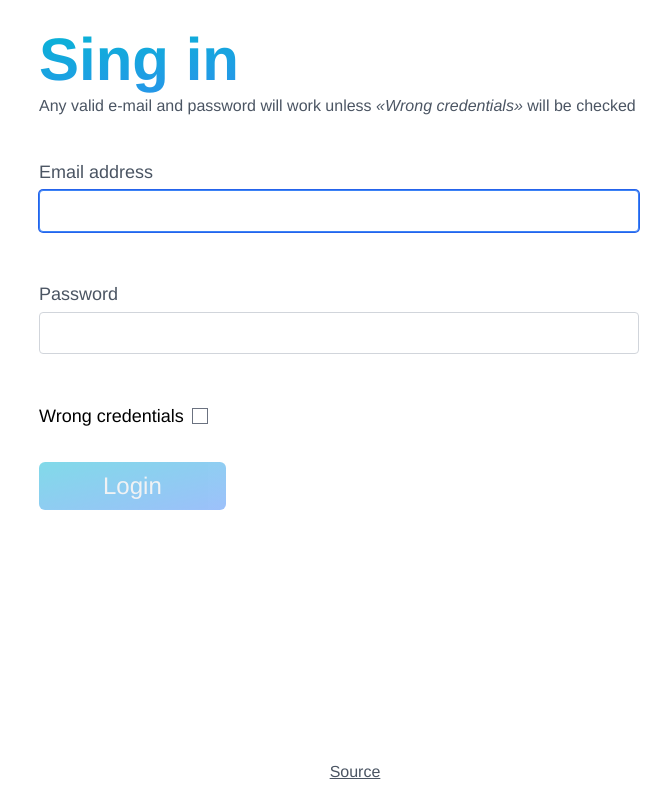
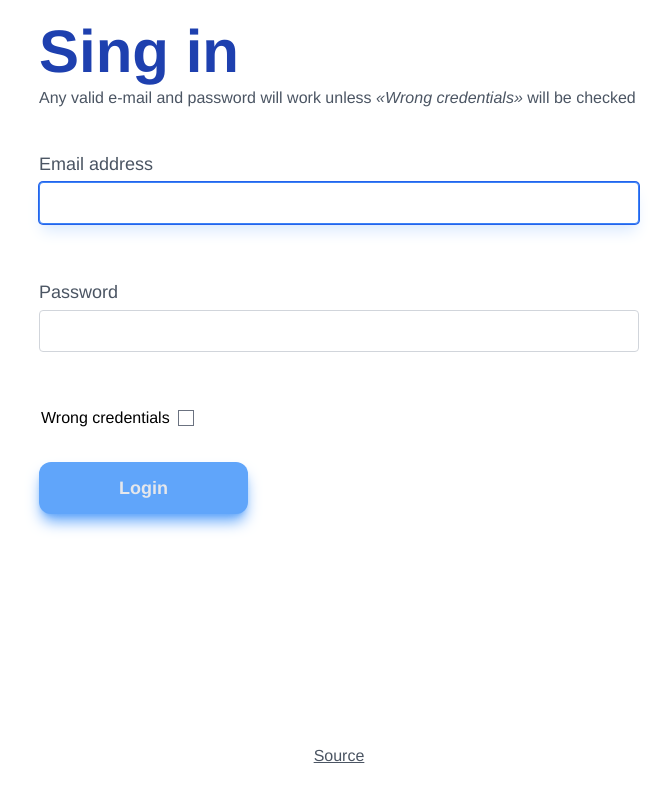
Before and after one commit to aelyseev/login, a React (Vite) app: page /#/login in a window 1280 px wide. Shown: the whole page, without its empty margins (301-972 px from the left). Built offline with nearby package versions, Linux system fonts and the light colour scheme.

Commit message:
Improve UI

```diff
--- a/index.html
+++ b/index.html
@@ -7,8 +7,8 @@
     <meta name="viewport" content="width=device-width, initial-scale=1.0" />
     <title>Login form with React</title>
   </head>
-  <body class="font-body box-border border-t-[1px] border-white">
-    <div id="root"></div>
+  <body class="grid grid-rows-1 min-h-screen font-body box-border border-t-[1px] border-white">
+    <div class="grid grid-rows-[max-content_max-content_1fr]" id="root"></div>
     <script type="module" src="./src/main.tsx"></script>
   </body>
 </html>
--- a/src/app/app.module.css
+++ b/src/app/app.module.css
@@ -1,11 +1,5 @@
 .mainHeader {
-  @apply text-4xl lg:text-6xl;
-  @apply leading-[1.15] font-bold text-blue-500;
+  @apply text-4xl lg:text-6xl font-bold;
+  @apply leading-[1.15];
+  @apply text-blue-800;
 }
-
-@supports (-webkit-background-clip: text) or (background-clip: text) {
-  .mainHeader {
-    @apply text-transparent;
-    @apply bg-clip-text bg-gradient-to-br from-cyan-500 to-blue-500;
-  }
-}
--- a/src/app/app.tsx
+++ b/src/app/app.tsx
@@ -8,8 +8,8 @@ import { RequireAuth } from './require-auth';
 
 export const App = (): ReactElement => {
   return (
-    <main className="my-6 px-10 md:px-0 md:w-[600px] mx-auto">
-      <header>
+    <>
+      <header className="mt-4 px-10 lg:px-0 lg:w-[600px] lg:mx-auto">
         <Routes>
           <Route
             path="/login"
@@ -32,6 +32,7 @@ export const App = (): ReactElement => {
           />
         </Routes>
       </header>
+      <main className="px-10 lg:px-0 lg:w-[600px] lg:mx-auto">
         <section>
           <Routes>
             <Route path="/login" element={<Form />} />
@@ -45,11 +46,12 @@ export const App = (): ReactElement => {
             />
           </Routes>
         </section>
-      <footer className="lg:absolute lg:mt-0 mt-16 left-4 bottom-4 text-gray-600 flex justify-center w-full">
+      </main>
+      <footer className="pb-8 pt-16 text-gray-600 flex items-end justify-center w-full">
         <a target="_blank" rel="noreferrer noopener" className="underline" href="https://github.com/aelyseev/login">
           Source
         </a>
       </footer>
-    </main>
+    </>
   );
 };
--- /dev/null
+++ b/src/app/button.module.css
@@ -0,0 +1,15 @@
+.button {
+  @apply text-lg font-bold;
+  @apply transition-colors;
+  @apply px-[5rem] py-3 rounded-xl;
+  @apply text-white;
+  @apply shadow-lg shadow-blue-400;
+  @apply hover:opacity-90;
+  @apply relative;
+  @apply active:top-0.5;
+}
+.button[type] {
+  @apply bg-blue-500;
+  @apply bg-gradient-to-r from-blue-600;
+  @apply disabled:pointer-events-none disabled:bg-blue-400 disabled:text-gray-200 disabled:bg-none;
+}
--- /dev/null
+++ b/src/app/button.tsx
@@ -0,0 +1,23 @@
+import { MouseEvent, ReactElement } from 'react';
+
+import styles from './button.module.css';
+
+type Props = {
+  disabled?: boolean;
+  children: string;
+  onClick?: (event?: MouseEvent<HTMLButtonElement>) => unknown;
+  type?: 'button' | 'submit';
+};
+
+export function Button({disabled = false, children, type = 'button', onClick}: Props): ReactElement {
+  return (
+    <button
+      onClick={onClick}
+      disabled={disabled}
+      className={styles.button}
+      type={type}
+    >
+      {children}
+    </button>
+  );
+}
--- a/src/app/field.tsx
+++ b/src/app/field.tsx
@@ -35,16 +35,16 @@ export function Field({ type, onChange, hint, name, label, value, minLength, req
           onBlur={blurHandler}
           minLength={minLength}
           required={required}
-          className="border-gray-300 outline-blue-500 rounded focus:border-blue-500"
+          className="border-gray-300 outline-blue-500 rounded focus:border-blue-500 focus:shadow-lg focus:shadow-blue-100"
           type={type}
           onChange={change}
         />
         {!valid && touched ? (
-          <div role="alert" className="text-orange-600 text-base md:text-sm">
+          <div role="alert" className="text-rose-500 mt-0.5 ml-0.5 text-sm lg:text-base">
             {hint}
           </div>
         ) : (
-          <div aria-hidden className="text-base md:text-sm">
+          <div aria-hidden className="mt-0.5 text-sm lg:text-base">
             &nbsp;
           </div>
         )}
--- a/src/app/form.tsx
+++ b/src/app/form.tsx
@@ -4,6 +4,7 @@ import { Navigate } from 'react-router-dom';
 
 import { Field } from './field';
 import { useAppActions, useAppState } from './app-context';
+import { Button } from './button';
 
 const delay = (timeout: number) =>
   new Promise((resolve) => {
@@ -79,10 +80,10 @@ export function Form(): ReactElement {
   return (
     <FocusLock>
       <form onChange={changeListener} ref={formRef} onSubmit={submit}>
-        <div className="flex flex-col gap-y-6">
+        <div className="flex flex-col gap-y-4 lg:gap-y-6">
           {input}
           {password}
-          <label className="text-lg flex items-center gap-x-2">
+          <label className="ml-0.5 flex items-center gap-x-2">
             Wrong credentials
             <input
               checked={state.validity}
@@ -94,16 +95,15 @@ export function Form(): ReactElement {
           </label>
         </div>
         <div className="flex flex-col md:flex-row md:items-center gap-y-3 gap-x-8 mt-8">
-          <button
+          <Button
             onClick={clickHandler}
             disabled={state.submitting || state.error !== '' || (state.login === '' && state.password === '')}
-            className="text-2xl transition-opacity hover:opacity-90 disabled:opacity-50 disabled:text-gray-200 px-16 py-2 rounded-md bg-gradient-to-br from-cyan-500 to-blue-500 text-white"
             type="submit"
           >
             {state.submitting ? 'Signing in...' : 'Login'}
-          </button>
+          </Button>
           {(!valid || state.error) && submitted && (
-            <div className="text-center md:text-left text-orange-600">
+            <div className="text-center md:text-left text-rose-500">
               {state.error || 'Please, correct your inputs to continue'}
             </div>
           )}
--- a/src/app/home.tsx
+++ b/src/app/home.tsx
@@ -1,16 +1,15 @@
 import { ReactElement } from 'react';
 import { useAppActions } from './app-context';
+import { Button } from './button';
 
 export function Home(): ReactElement {
   const actions = useAppActions();
 
   return (
-    <button
+    <Button
       onClick={() => actions.setAuthenticated(false)}
-      className="text-2xl transition-opacity hover:opacity-90 px-16 py-2 rounded-md bg-gradient-to-br from-cyan-500 to-blue-500 text-white"
-      type="submit"
     >
       Logout
-    </button>
+    </Button>
   );
 }
```
Lines whose indentation alone changed are shown as unchanged.
